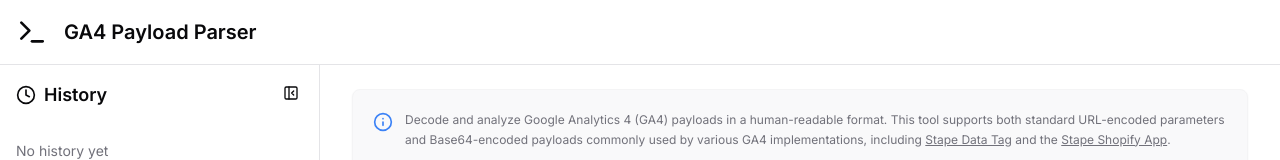
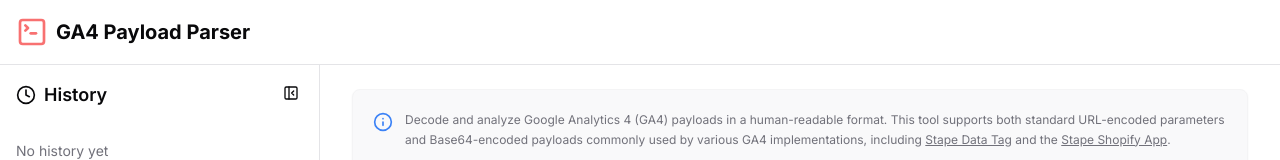
Before and after one commit to prabapro/ga4-payload-parser, a React (Vite) app: page / in a window 1280 px wide. Shown: the top 160 px of the page. Built offline with nearby package versions, Linux system fonts and the light colour scheme.

Commit message:
💄 replace logo

```diff
--- a/src/components/layout/Header.tsx
+++ b/src/components/layout/Header.tsx
@@ -1,14 +1,14 @@
 // src/components/layout/Header.tsx
 import React from 'react';
-import { Terminal } from 'lucide-react';
+import { SquareTerminal } from 'lucide-react';
 
 export const Header: React.FC = () => {
   return (
     <header className="border-b">
       <div className="flex h-16 items-center px-4">
-        <div className="flex items-center gap-4">
-          <Terminal className="h-8 w-8" />
-          <h1 className="text-xl font-semibold">
+        <div className="flex items-center gap-2">
+          <SquareTerminal className="h-8 w-8 text-red-400" />
+          <h1 className="text-xl font-bold">
             <a href="/">GA4 Payload Parser</a>
           </h1>
         </div>
```
Also changed, not shown: public/logo.svg.
